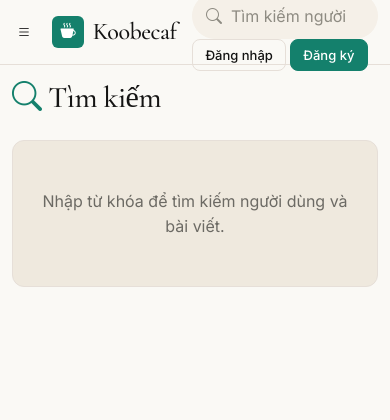
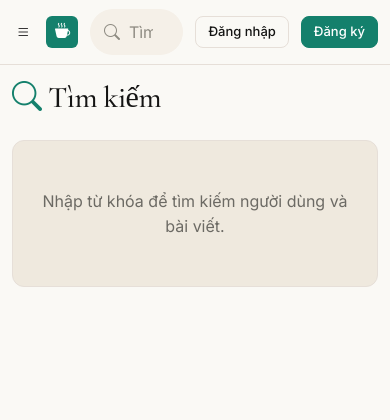
Before and after one commit to nguyen-th-dat/koobecaf, a PHP site: page /koobecaf/search in a window 390 px wide. Shown: the top 420 px of the page. Run offline with PHP 8.4, Linux system fonts and the light colour scheme; some libraries are stand-ins or nearby versions.

Commit message:
Refine topbar action layout
Adds a flex container for topbar actions and constrains the search form width to 340px for improved alignment with the CTA and account menu.

```diff
--- a/assets/css/app.css
+++ b/assets/css/app.css
@@ -1028,10 +1028,19 @@
         color: var(--kb-primary);
     }
 
+    /* Cụm hành động bên phải: tìm kiếm + CTA + menu tài khoản */
+    .topbar-actions {
+        display: flex;
+        align-items: center;
+        gap: var(--kb-space-sm);
+        min-width: 0;
+    }
+
     .search-form {
         position: relative;
-        max-width: 420px;
-        flex: 1 1 auto;
+        width: 100%;
+        max-width: 340px;
+        flex: 0 1 340px;
     }
 
     /* Nút CTA nhỏ góc trên bên phải */
@@ -1777,6 +1786,22 @@
     }
 }
 
+@media (max-width: 767.98px) {
+    /* Chỉ giữ dấu hiệu thương hiệu để nhường chỗ cho ô tìm kiếm */
+    .topbar .brand-text {
+        display: none;
+    }
+
+    .topbar-inner {
+        gap: var(--kb-space-sm);
+    }
+
+    .search-form {
+        flex: 1 1 auto;
+        max-width: none;
+    }
+}
+
 @media (max-width: 575.98px) {
     .app-shell {
         padding: var(--kb-space-md) var(--kb-space-sm) var(--kb-space-xxl);
```
